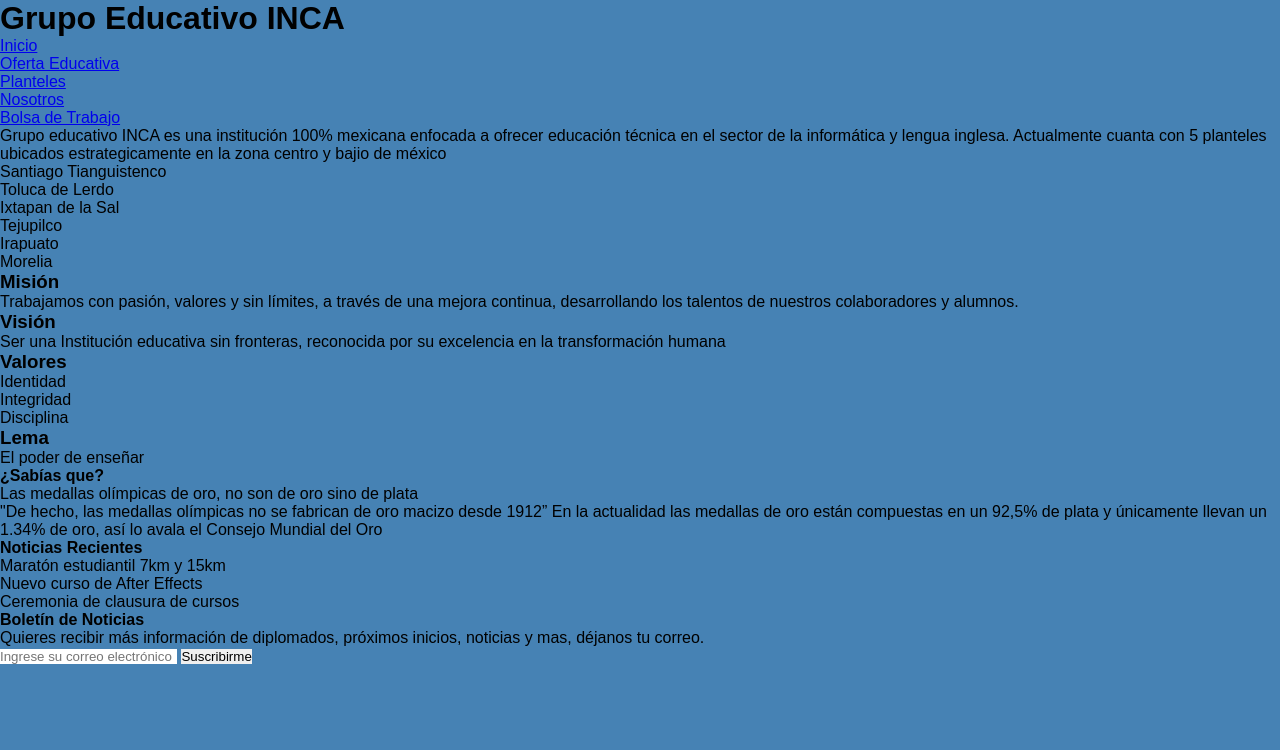
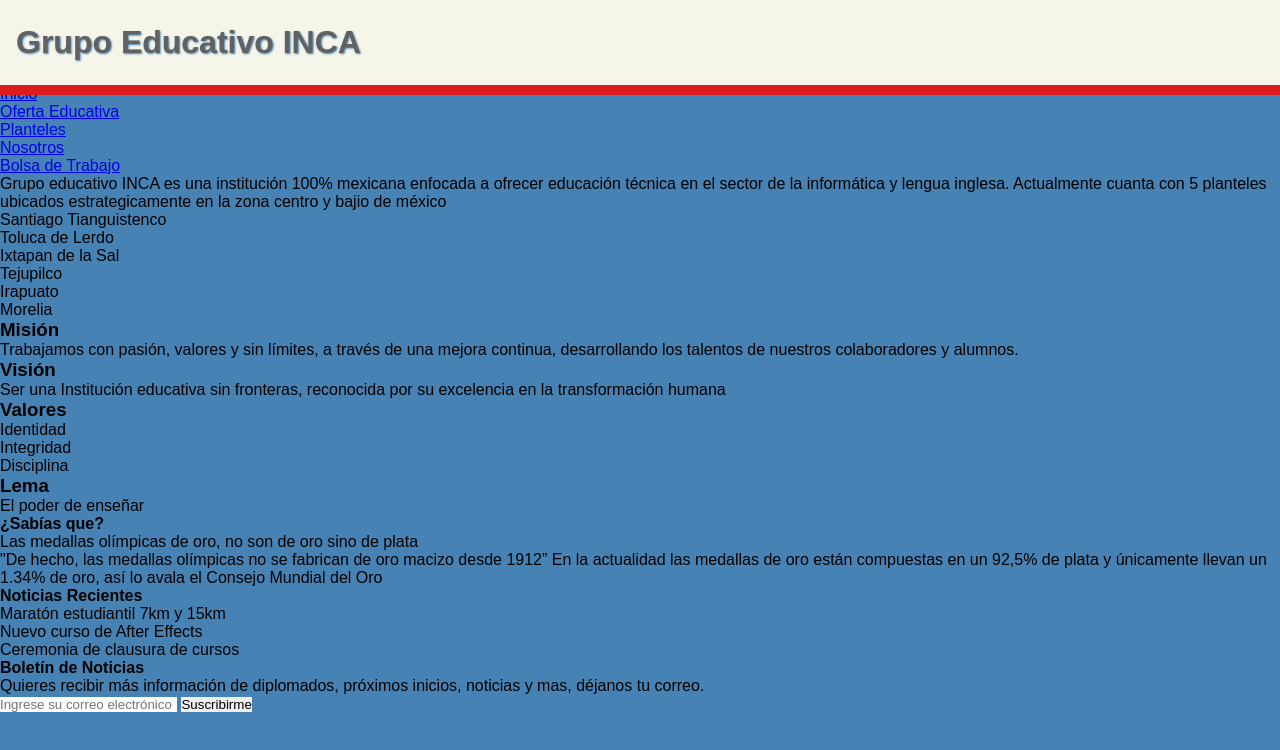
Before and after one commit to phpconestilo/inca, a plain HTML site: page index.html in a window 1280 px wide. Drawn offline with Linux system fonts and the light colour scheme.

Commit message:
Diseño de cabecera página principal

```diff
--- a/index.html
+++ b/index.html
@@ -7,9 +7,9 @@
 </head>
 <body>
 	<main>
-		<head>
+		<header id="header">
 			<h1>Grupo Educativo INCA</h1>
-		</head>
+		</header>
 		<nav>
 			<ul>
 				<li><a href="#">Inicio</a></li>
--- a/style-index.css
+++ b/style-index.css
@@ -11,3 +11,12 @@
     color: black;
     background-color: steelblue;
 }
+#header {
+    background-color: rgb(245, 245, 234);
+    outline: 10px solid rgb(219, 28, 28);
+    padding: 1.5em 1em;
+}
+#header h1 {
+    color: rgb(97, 97, 97);
+    text-shadow: 1px 1px 2px steelblue;
+}
```
